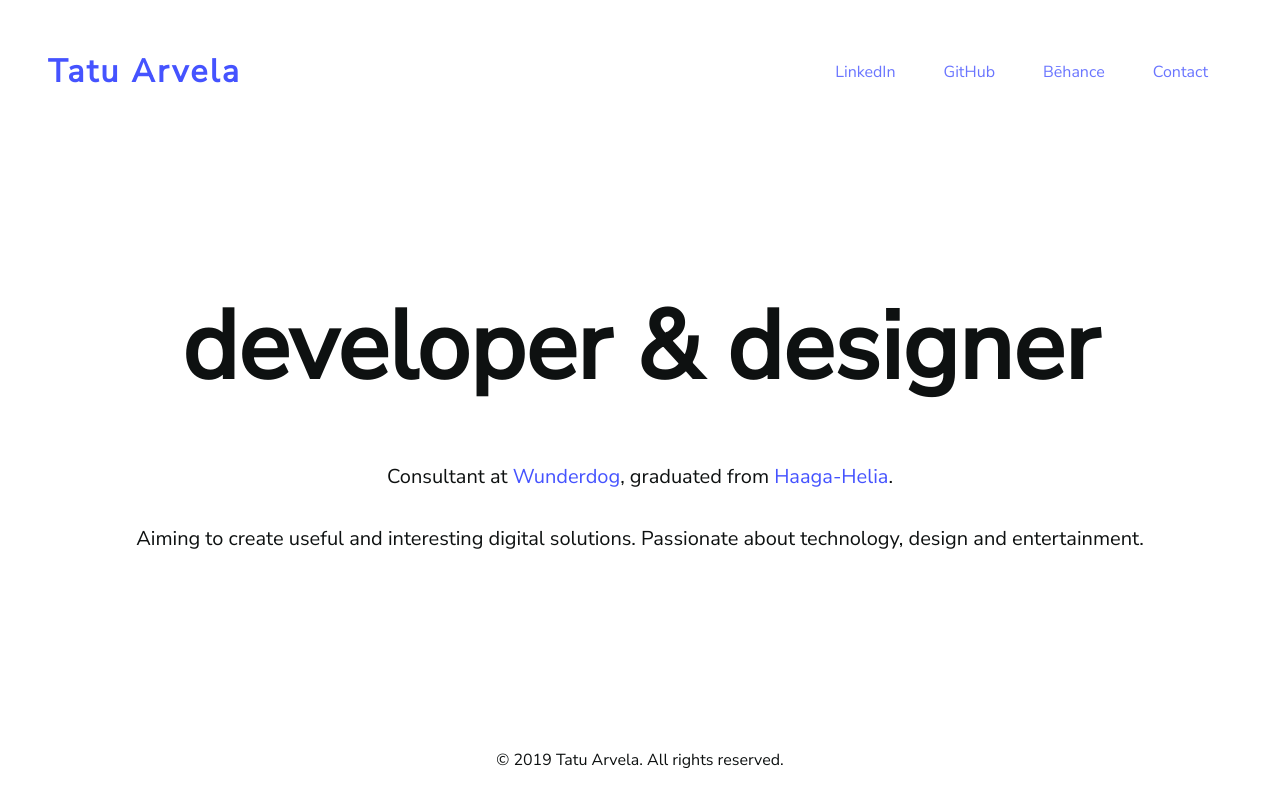
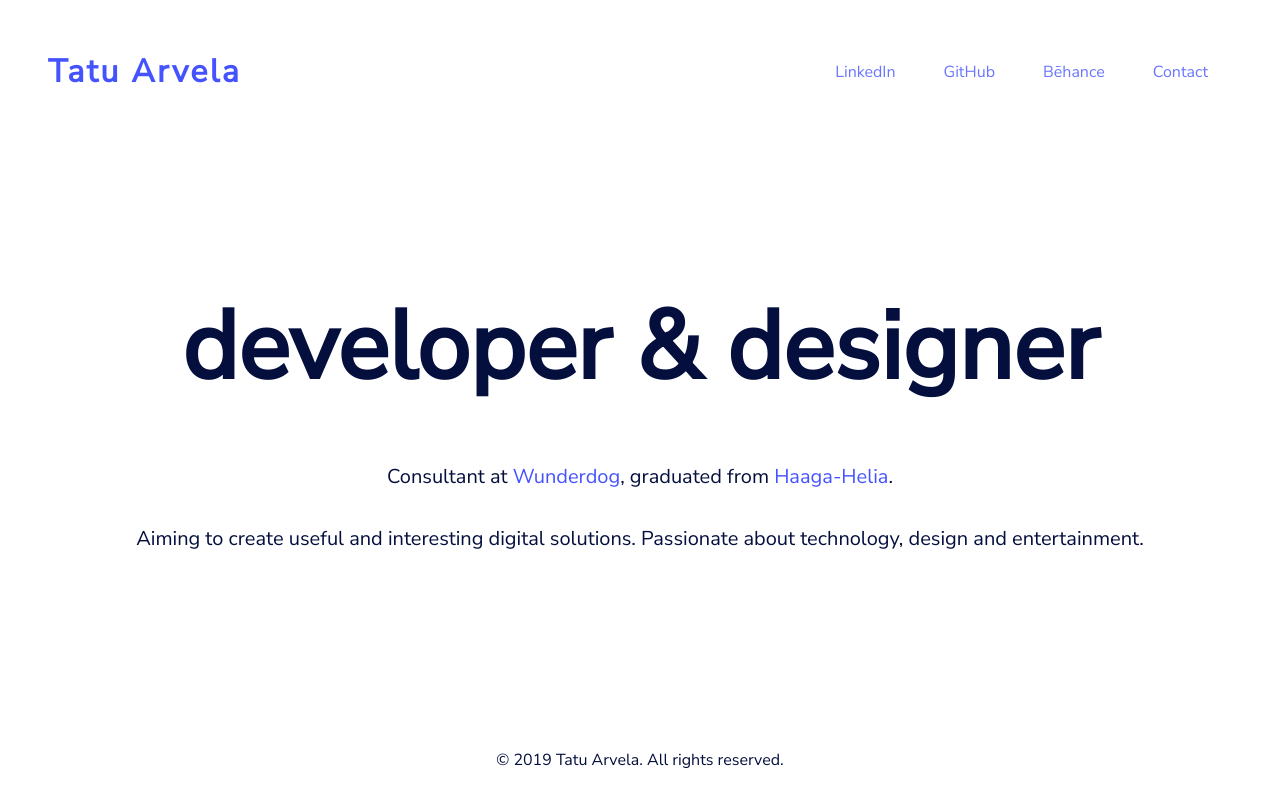
Before and after one commit to TatuArvela/tatuarvela.dev, a Jekyll site: the page built from index.md, in a window 1280 px wide. Shown: the top 807 px of the page. Built offline with Jekyll 4.4.1, drawn with Linux system fonts in a browser that asks for light colours; nearby versions of some CDN libraries.

Commit message:
Update _variables.sass

```diff
--- a/_sass/_variables.sass
+++ b/_sass/_variables.sass
@@ -1,5 +1,5 @@
 $body-bg:     white
-$body-color:  #0e1111
+$body-color:  #040F3D
 $primary:     #4553ff
 $theme-colors: ("primary": $primary)
 
```
